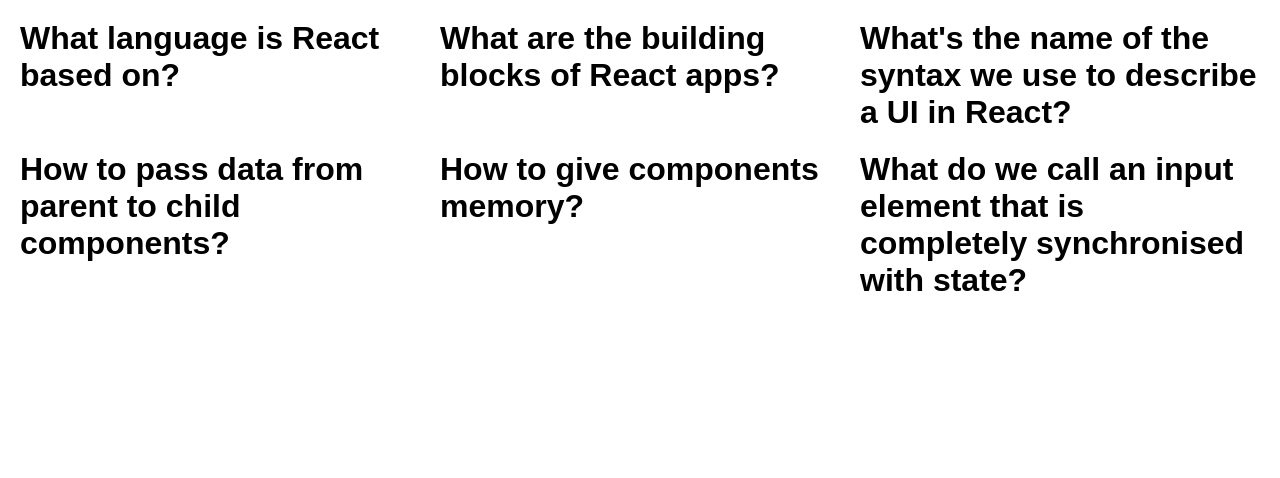
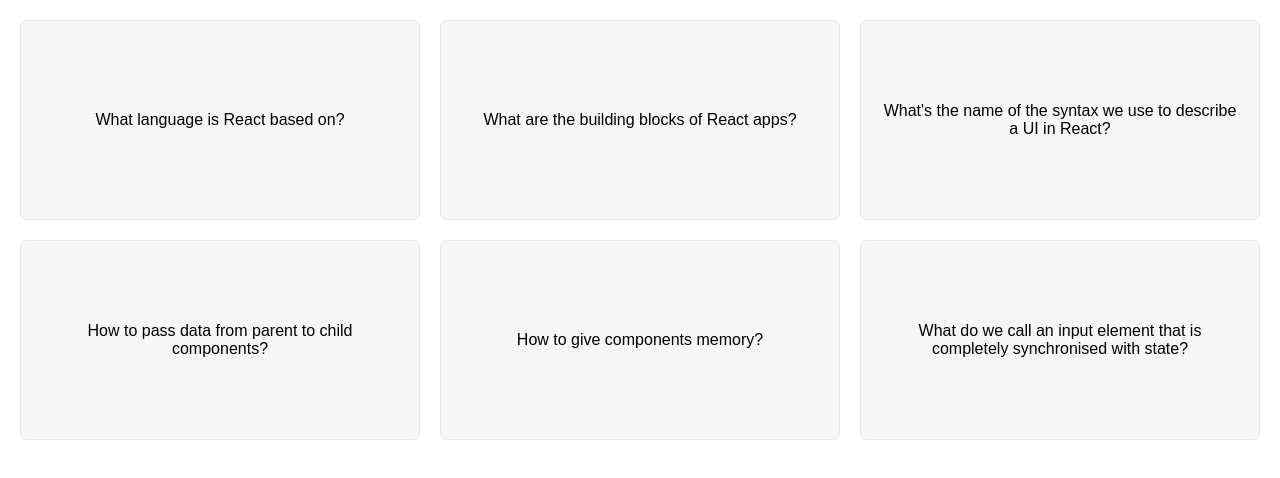
Before and after one commit to Marshal10/Flashcards-using-react, a React (Create React App) app: page / in a window 1280 px wide. Shown: the top 478 px of the page. Built offline with nearby package versions, Linux system fonts and the light colour scheme.

Commit message:
Render compnents based on the data

```diff
--- a/src/App.js
+++ b/src/App.js
@@ -44,12 +44,16 @@
   return (
     <div className="flashcards">
       {questions.map((question) => (
-        <Card question={question} />
+        <Card question={question} key={question.id} />
       ))}
     </div>
   );
 }
 
 function Card({ question }) {
-  return <h1>{question.question}</h1>;
+  return (
+    <div>
+      <p>{question.question}</p>
+    </div>
+  );
 }
```
